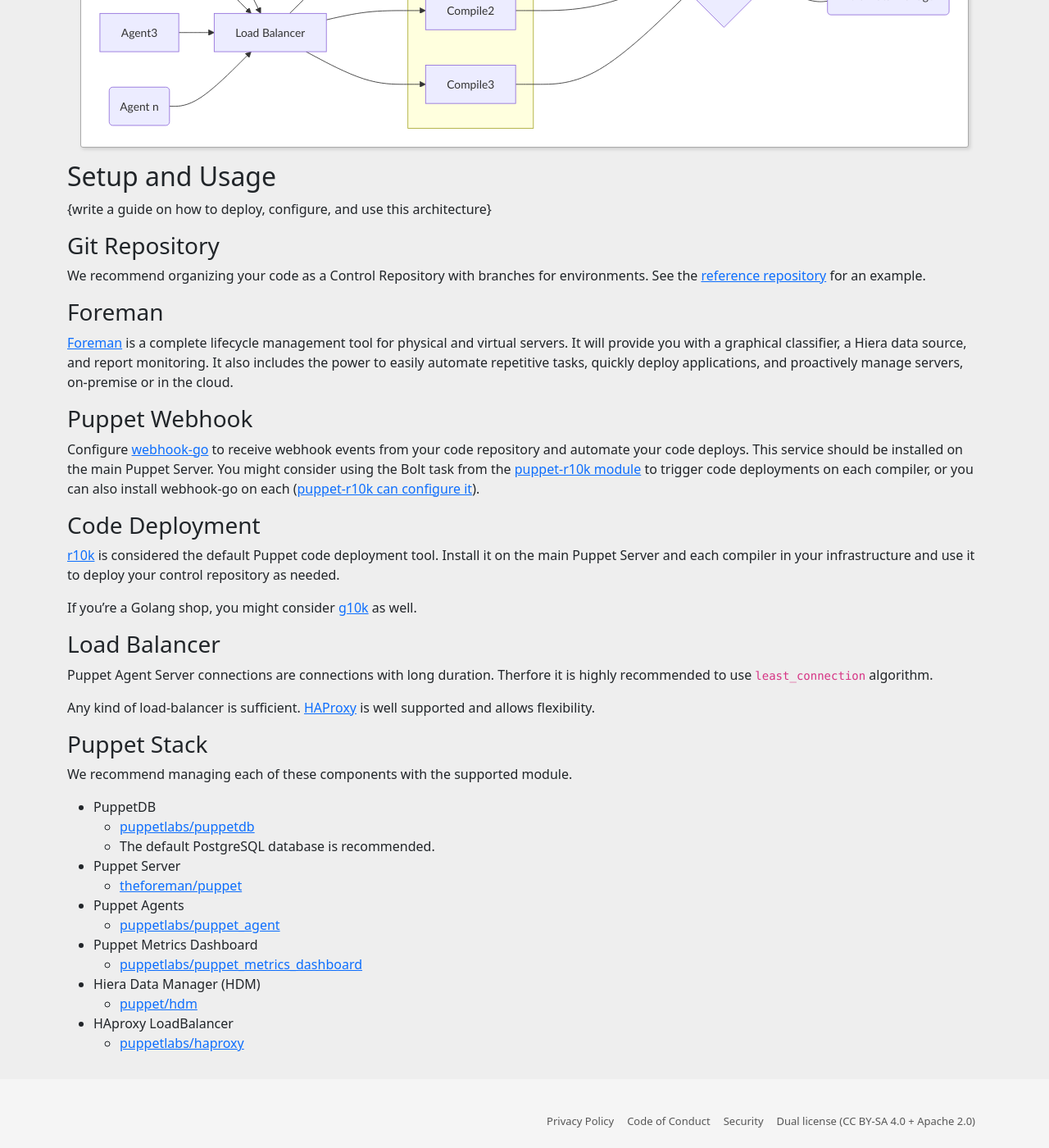
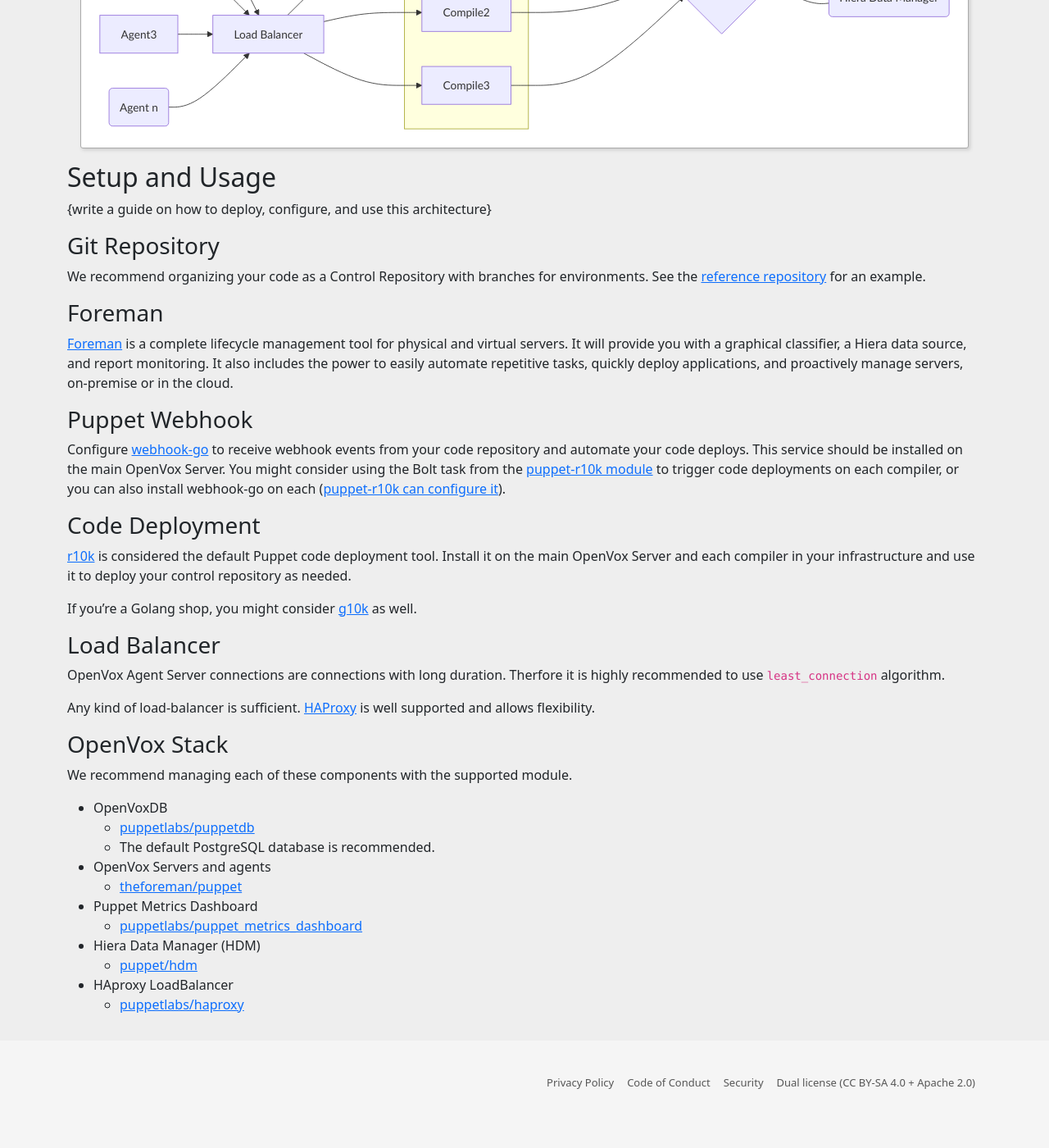
Before and after one commit to voxpupuli/voxpupuli.github.io, a Jekyll site: the page built from _docs/arch_load_balanced.md, in a window 1280 px wide and 1400 px high, scrolled down 698 px. Shown: the whole window at 82% size. Built offline with Jekyll 4.4.1, drawn with Linux system fonts in a browser that asks for light colours; nearby versions of some CDN libraries; after the commit the page ends 2050 px from its top, so only the background shows below that; some of the changed text lies outside the part shown.

Commit message:
update load balanced for openvox

```diff
--- a/_docs/arch_load_balanced.md
+++ b/_docs/arch_load_balanced.md
@@ -20,7 +20,7 @@
   AllCompilers((All Compilers))
   HDM(Hiera Data Manager)
 
-  MainPuppetServer{Main Puppet Server}
+  MainOpenVoxServer{Main OpenVox Server}
 
   subgraph Compilers[Compilers]
       Compile1[Compile1]
@@ -86,7 +86,7 @@
 
 Configure [webhook-go](https://github.com/voxpupuli/webhook-go) to receive
 webhook events from your code repository and automate your code deploys. This
-service should be installed on the main Puppet Server. You might consider
+service should be installed on the main OpenVox Server. You might consider
 using the Bolt task from the [puppet-r10k module](https://github.com/voxpupuli/puppet-r10k/blob/master/tasks/deploy.json)
 to trigger code deployments on each compiler, or you can also install
 webhook-go on each ([puppet-r10k can configure it](https://github.com/voxpupuli/puppet-r10k#webhook-support)).
@@ -95,7 +95,7 @@
 ### Code Deployment
 
 [r10k](https://github.com/puppetlabs/r10k) is considered the default Puppet code
-deployment tool. Install it on the main Puppet Server and each compiler in your
+deployment tool. Install it on the main OpenVox Server and each compiler in your
 infrastructure and use it to deploy your control repository as needed.
 
 If you're a Golang shop, you might consider [g10k](https://github.com/xorpaul/g10k) as well.
@@ -103,22 +103,20 @@
 
 ### Load Balancer
 
-Puppet Agent Server connections are connections with long duration. Therfore it is highly recommended to use `least_connection` algorithm.
+OpenVox Agent Server connections are connections with long duration. Therfore it is highly recommended to use `least_connection` algorithm.
 
 Any kind of load-balancer is sufficient. [HAProxy](https://www.haproxy.org/) is well supported and allows flexibility.
 
 
-### Puppet Stack
+### OpenVox Stack
 
 We recommend managing each of these components with the supported module.
 
-* PuppetDB
+* OpenVoxDB
     * [puppetlabs/puppetdb](https://forge.puppet.com/puppetlabs/puppetdb)
     * The default PostgreSQL database is recommended.
-* Puppet Server
+* OpenVox Servers and agents
     * [theforeman/puppet](https://forge.puppet.com/modules/theforeman/puppet)
-* Puppet Agents
-    * [puppetlabs/puppet_agent](https://forge.puppet.com/puppetlabs/puppet_agent)
 * Puppet Metrics Dashboard
     * [puppetlabs/puppet_metrics_dashboard](https://forge.puppet.com/puppetlabs/puppet_metrics_dashboard)
 * Hiera Data Manager (HDM)
```
Also changed, not shown: other parts of _docs/arch_load_balanced.md (+8 -8 lines).
